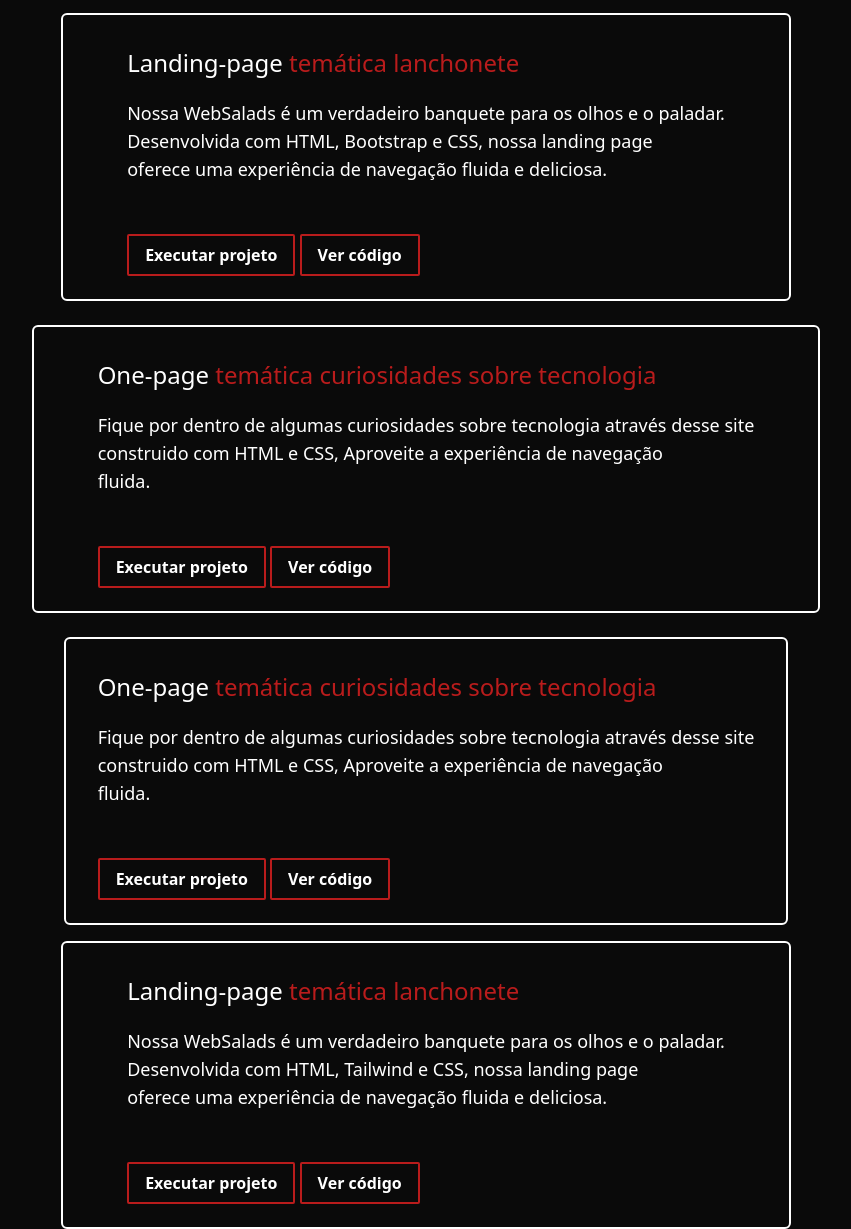
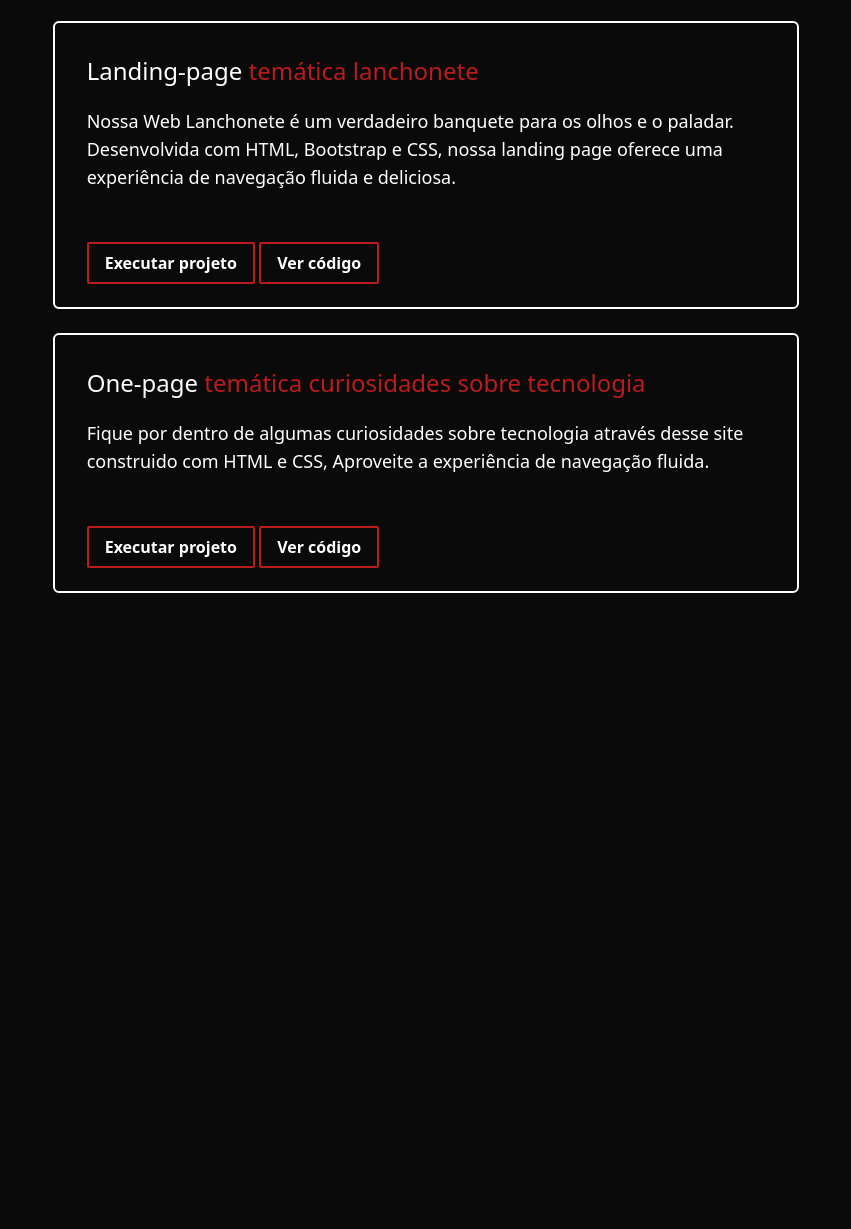
Before and after one commit to GabrielD3Vsilva/portifolio-to-clients, a website: page src/index.html in a window 1280 px wide. Shown: the part 2318-3547 px from the top of the page, without its empty margins (214-1065 px from the left). After the commit the page ends 2911 px from the top, so only its background shows below. Drawn offline with nearby package versions, Linux system fonts and the light colour scheme.

Commit message:
correção na responsividade da seção "projetos""

```diff
--- a/src/index.html
+++ b/src/index.html
@@ -41,7 +41,7 @@
                 </div>
 
                 <div class="">
-                    <a href="#" class="px-4 py-2 border-2 border-red-700 hover:bg-red-700 rounded-sm font-bold hover:border-white transition-all ease-in-out">Github</a>
+                    <a href="https://github.com/GabrielD3Vsilva" target="_blank" class="px-4 py-2 border-2 border-red-700 hover:bg-red-700 rounded-sm font-bold hover:border-white transition-all ease-in-out">Github</a>
 
                     <a href="#projects" class="px-4 py-2 border-2 border-red-700 hover:bg-red-700 rounded-sm font-bold hover:border-white transition-all ease-in-out">Ir aos projetos</a>
                 </div>
@@ -131,88 +131,54 @@
 
 
     <section class="pt-16">
-        <div class="flex flex-col gap-16">
+        <div class="flex flex-col gap-16 w-screen">
             <h3 class="text-center text-2xl md:text-3xl text-white mb-6">Meus <span class="text-red-700">projetos</span></h3>
 
+            <div class="flex justify-center w-screen">
 
-            <div class="flex justify-center flex-col gap-y-6">
-                <div class="flex justify-center flex-wrap gap-y-6 md:gap-4">
-                    <div class=" flex justify-center">
+                <div class=" flex flex-col justify-center gap-6 w-screen">
+                    <div class=" flex justify-center w-screen md:w-7/12 mx-auto">
                         <div class="border-2 border-white rounded-md p-8 flex flex-col gap-5">
                             <h4 class="text-2xl text-white">Landing-page <span class="text-red-700">temática restaurante de saladas</span></h4>
 
-                            <p class="text-white md:text-lg">Descubra a frescura das nossas saladas na nossa landing page vibrante e <br> intuitiva, criada com HTML, Tailwind e CSS. Aproveite a experiência de navegação <br> fluida enquanto explora nosso menu saudável e colorido.</p>
+                            <p class="text-white md:text-lg">Descubra a frescura das nossas saladas na nossa landing page vibrante e  intuitiva, criada com HTML, Tailwind e CSS. Aproveite a experiência de navegação  fluida enquanto explora nosso menu saudável e colorido.</p>
 
                             <div class="pt-10">
-                                <a href="#" class="px-4 py-2 border-2 border-red-700 hover:bg-red-700 rounded-sm font-bold hover:border-white transition-all ease-in-out text-white">Executar projeto</a>
+                                <a href="https://gabrield3vsilva.github.io/landing-page-restaurante-com-tailwind/" target="_blank" class="px-4 py-2 border-2 border-red-700 hover:bg-red-700 rounded-sm font-bold hover:border-white transition-all ease-in-out text-white">Executar projeto</a>
 
-                                <a href="#" class="px-4 py-2 border-2 border-red-700 hover:bg-red-700 rounded-sm font-bold hover:border-white transition-all ease-in-out text-white">Ver código</a>
+                                <a href="https://github.com/GabrielD3Vsilva/landing-page-restaurante-com-tailwind"   class="px-4 py-2 border-2 border-red-700 hover:bg-red-700 rounded-sm font-bold hover:border-white transition-all ease-in-out text-white" target="_blank">Ver código</a>
                             </div>
                         </div>
                     </div>
 
-                    <div class=" flex justify-center">
-                        <div class="border-2 border-white rounded-md py-8 px-8 md:px-16 flex flex-col gap-5">
+                    <div class=" flex justify-center w-screen md:w-7/12 mx-auto">
+                        <div class="border-2 border-white rounded-md p-8 flex flex-col gap-5">
                             <h4 class="text-2xl text-white">Landing-page <span class="text-red-700">temática lanchonete</span></h4>
 
-                            <p class="text-white md:text-lg">Nossa WebSalads é um verdadeiro banquete para os olhos e o paladar.<br> Desenvolvida com HTML, Bootstrap e CSS, nossa landing page<br> oferece uma experiência de navegação fluida  e deliciosa. </p>
+                            <p class="text-white md:text-lg">Nossa Web Lanchonete é um verdadeiro banquete para os olhos e o paladar. Desenvolvida com HTML, Bootstrap e CSS, nossa landing page oferece uma experiência de navegação fluida  e deliciosa.
 
                             <div class="pt-10">
-                                <a href="#" class="px-4 py-2 border-2 border-red-700 hover:bg-red-700 rounded-sm font-bold hover:border-white transition-all ease-in-out text-white">Executar projeto</a>
+                                <a href="https://gabrield3vsilva.github.io/lanchonete-landing-page/" target="_blank" class="px-4 py-2 border-2 border-red-700 hover:bg-red-700 rounded-sm font-bold hover:border-white transition-all ease-in-out text-white">Executar projeto</a>
 
-                                <a href="#" class="px-4 py-2 border-2 border-red-700 hover:bg-red-700 rounded-sm font-bold hover:border-white transition-all ease-in-out text-white">Ver código</a>
+                                <a href="https://github.com/GabrielD3Vsilva/lanchonete-landing-page" target="_blank" class="px-4 py-2 border-2 border-red-700 hover:bg-red-700 rounded-sm font-bold hover:border-white transition-all ease-in-out text-white" >Ver código</a>
+                            </div>
+                        </div>
+                    </div>
+
+                    <div class=" flex justify-center w-screen md:w-7/12 mx-auto">
+                        <div class="border-2 border-white rounded-md p-8 flex flex-col gap-5">
+                            <h4 class="text-2xl text-white">One-page <span class="text-red-700">temática curiosidades sobre tecnologia</span></h4>
+
+                            <p class="text-white md:text-lg">Fique por dentro de algumas curiosidades sobre tecnologia através desse site  construido com HTML e CSS, Aproveite a experiência de navegação fluida.</p>
+
+                            <div class="pt-10">
+                                <a href="https://gabrield3vsilva.github.io/mini-projeto-com-HTML-e-CSS/" target="_blank" class="px-4 py-2 border-2 border-red-700 hover:bg-red-700 rounded-sm font-bold hover:border-white transition-all ease-in-out text-white">Executar projeto</a>
+
+                                <a href="https://github.com/GabrielD3Vsilva/mini-projeto-com-HTML-e-CSS " target="_blank" class="px-4 py-2 border-2 border-red-700 hover:bg-red-700 rounded-sm font-bold hover:border-white transition-all ease-in-out text-white">Ver código</a>
                             </div>
                         </div>
                     </div>
                 </div>
-
-
-                <div class="">
-                    <div class=" flex justify-center">
-                        <div class="border-2 border-white rounded-md py-8 px-8 md:px-16 flex flex-col gap-5">
-                            <h4 class="text-2xl text-white">One-page <span class="text-red-700">temática curiosidades sobre tecnologia</span></h4>
-
-                            <p class="text-white md:text-lg">Fique por dentro de algumas curiosidades sobre tecnologia através desse site <br> construido com HTML e CSS, Aproveite a experiência de navegação <br> fluida.</p>
-
-                            <div class="pt-10">
-                                <a href="#" class="px-4 py-2 border-2 border-red-700 hover:bg-red-700 rounded-sm font-bold hover:border-white transition-all ease-in-out text-white">Executar projeto</a>
-
-                                <a href="#" class="px-4 py-2 border-2 border-red-700 hover:bg-red-700 rounded-sm font-bold hover:border-white transition-all ease-in-out text-white">Ver código</a>
-                            </div>
-                        </div>
-                    </div>
-                </div>
-
-                <div class="flex justify-center flex-wrap gap-y-6 md:gap-4">
-                    <div class=" flex justify-center">
-                        <div class="border-2 border-white rounded-md p-8 flex flex-col gap-5">
-                            <h4 class="text-2xl text-white">One-page <span class="text-red-700">temática curiosidades sobre tecnologia</span></h4>
-
-                            <p class="text-white md:text-lg">Fique por dentro de algumas curiosidades sobre tecnologia através desse site <br> construido com HTML e CSS, Aproveite a experiência de navegação <br> fluida.</p>
-
-                            <div class="pt-10">
-                                <a href="#" class="px-4 py-2 border-2 border-red-700 hover:bg-red-700 rounded-sm font-bold hover:border-white transition-all ease-in-out text-white">Executar projeto</a>
-
-                                <a href="#" class="px-4 py-2 border-2 border-red-700 hover:bg-red-700 rounded-sm font-bold hover:border-white transition-all ease-in-out text-white">Ver código</a>
-                            </div>
-                        </div>
-                    </div>
-
-                    <div class=" flex justify-center">
-                        <div class="border-2 border-white rounded-md py-8 px-8 md:px-16 flex flex-col gap-5">
-                            <h4 class="text-2xl text-white">Landing-page <span class="text-red-700">temática lanchonete</span></h4>
-
-                            <p class="text-white md:text-lg">Nossa WebSalads é um verdadeiro banquete para os olhos e o paladar.<br> Desenvolvida com HTML, Tailwind e CSS, nossa landing page<br> oferece uma experiência de navegação fluida  e deliciosa. </p>
-
-                            <div class="pt-10">
-                                <a href="#" class="px-4 py-2 border-2 border-red-700 hover:bg-red-700 rounded-sm font-bold hover:border-white transition-all ease-in-out text-white">Executar projeto</a>
-
-                                <a href="#" class="px-4 py-2 border-2 border-red-700 hover:bg-red-700 rounded-sm font-bold hover:border-white transition-all ease-in-out text-white">Ver código</a>
-                            </div>
-                        </div>
-                    </div>
-                </div>
-
 
             </div>
 
```
Also changed, not shown: src/output.css.
